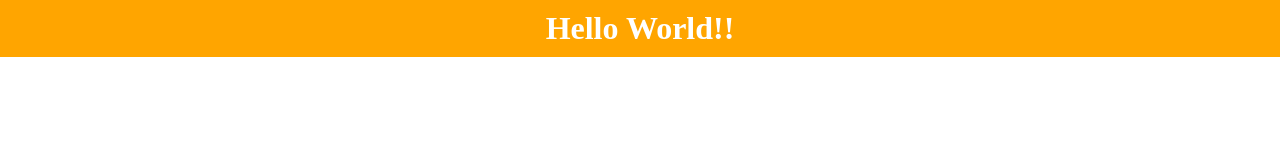
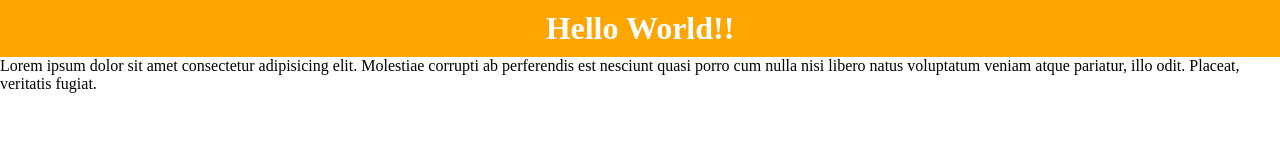
Before and after one commit to sravanreddy7688/project, a plain HTML site: page index.html in a window 1280 px wide. Drawn offline with Linux system fonts and the light colour scheme.

Commit message:
Added paragraph

```diff
--- a/index.html
+++ b/index.html
@@ -9,6 +9,7 @@
 <body>
 
     <h1>Hello World!!</h1>
+    <p>Lorem ipsum dolor sit amet consectetur adipisicing elit. Molestiae corrupti ab perferendis est nesciunt quasi porro cum nulla nisi libero natus voluptatum veniam atque pariatur, illo odit. Placeat, veritatis fugiat.</p>
 
 
 
```
